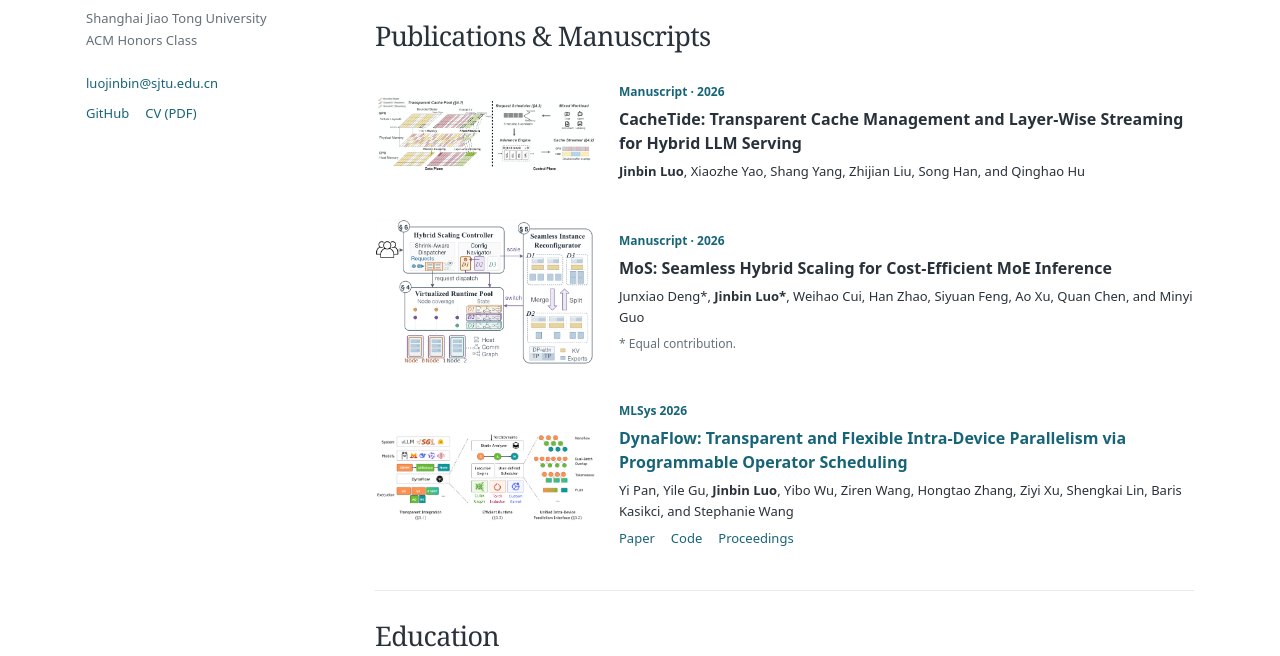
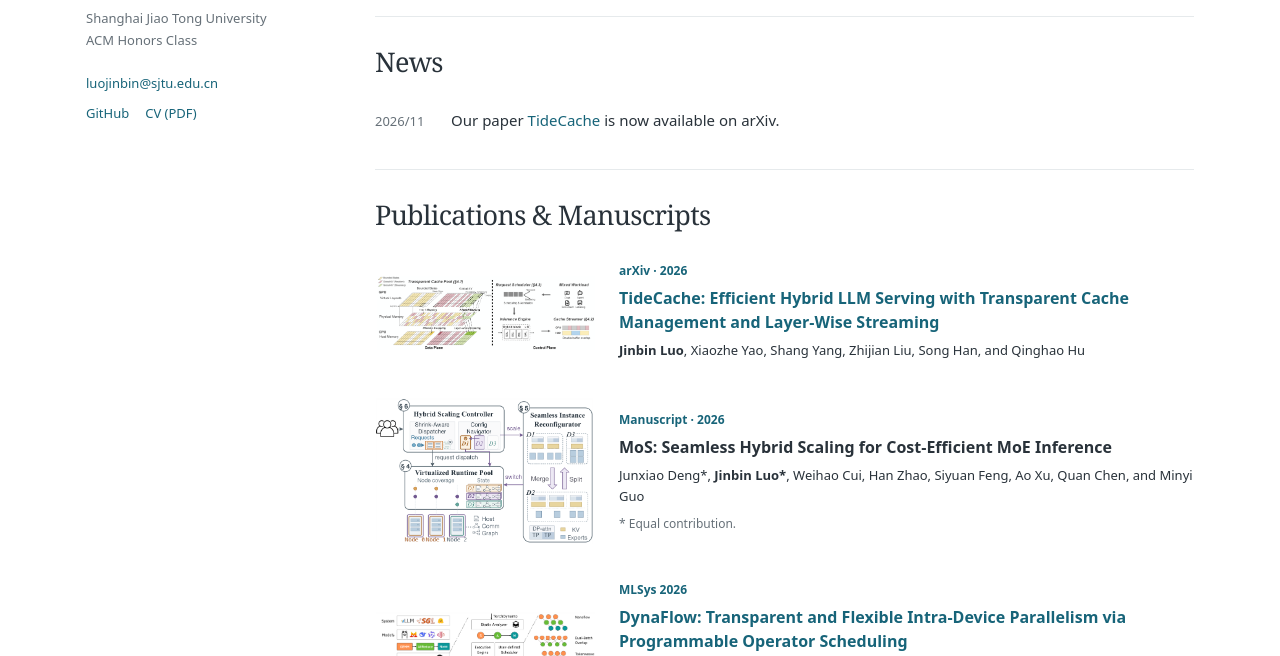
Before and after one commit to CrazyDave999/CrazyDave999.github.io, a plain HTML site: page index.html in a window 1280 px wide. Shown: the part 354-1010 px from the top of the page. Drawn offline with Linux system fonts and the light colour scheme.

Commit message:
Announce TideCache on arXiv, credit EPCC mentors and update CV

```diff
--- a/index.html
+++ b/index.html
@@ -31,17 +31,26 @@
     </aside>
     <main>
       <section id="about" aria-label="About me">
-        <p>I am a computer science undergraduate in the <a href="https://acm.sjtu.edu.cn/home">ACM Honors Class</a> at Shanghai Jiao Tong University, expecting to graduate in June 2027. In summer 2026, I was a research intern at <a href="https://hanlab.mit.edu/">MIT HAN Lab</a>, advised by <a href="https://hanlab.mit.edu/songhan">Prof. Song Han</a> and mentored by <a href="https://tonyhao.xyz/">Qinghao Hu</a>. Previously, I worked with <a href="https://www.cs.sjtu.edu.cn/~chen-quan/">Prof. Quan Chen</a> at SJTU’s EPCC Lab.</p>
+        <p>I am a computer science undergraduate in the <a href="https://acm.sjtu.edu.cn/home">ACM Honors Class</a> at Shanghai Jiao Tong University, expecting to graduate in June 2027. In summer 2026, I was a research intern at <a href="https://hanlab.mit.edu/">MIT HAN Lab</a>, advised by <a href="https://hanlab.mit.edu/songhan">Prof. Song Han</a> and mentored by <a href="https://tonyhao.xyz/">Qinghao Hu</a>. Previously, I worked with <a href="https://www.cs.sjtu.edu.cn/~chen-quan/">Prof. Quan Chen</a> at SJTU’s EPCC Lab, where <a href="https://mivenhan.github.io/">Han Zhao</a> and <a href="https://weihao-cui.com/">Weihao Cui</a> mentored me.</p>
         <p>My research interests lie in machine learning systems, with a focus on efficient and scalable inference for large language models. I am particularly interested in memory management and parallel execution for improving the performance and resource efficiency of LLM serving.</p>
         <p>I am applying to <strong>PhD programs starting in Fall 2027</strong>. I would be happy to discuss potential research fit and collaboration opportunities. Please feel free to <a href="mailto:luojinbin@sjtu.edu.cn">get in touch</a>.</p>
+      </section>
+      <section id="news">
+        <h2>News</h2>
+        <ul class="news-list">
+          <li>
+            <time datetime="2026-11">2026/11</time>
+            <span>Our paper <a href="https://arxiv.org/abs/2611.26619">TideCache</a> is now available on arXiv.</span>
+          </li>
+        </ul>
       </section>
       <section id="research">
         <h2>Publications &amp; Manuscripts</h2>
         <article class="publication">
-          <img class="overview" src="assets/cachetide-overview.png" alt="CacheTide overview showing the transparent cache pool, request scheduler, inference engine, and cache streamer" width="1359" height="459">
+          <img class="overview" src="assets/cachetide-overview.png" alt="TideCache overview showing the transparent cache pool, request scheduler, inference engine, and cache streamer" width="1359" height="459">
           <div>
-            <p class="venue">Manuscript · 2026</p>
-            <h3>CacheTide: Transparent Cache Management and Layer-Wise Streaming for Hybrid LLM Serving</h3>
+            <p class="venue">arXiv · 2026</p>
+            <h3><a href="https://arxiv.org/abs/2611.26619">TideCache: Efficient Hybrid LLM Serving with Transparent Cache Management and Layer-Wise Streaming</a></h3>
             <p class="authors"><strong>Jinbin Luo</strong>, Xiaozhe Yao, Shang Yang, Zhijian Liu, Song Han, and Qinghao Hu</p>
           </div>
         </article>
--- a/sitemap.xml
+++ b/sitemap.xml
@@ -1,4 +1,4 @@
 <?xml version="1.0" encoding="UTF-8"?>
 <urlset xmlns="http://www.sitemaps.org/schemas/sitemap/0.9">
-  <url><loc>https://crazydave999.github.io/</loc><lastmod>2026-11-07</lastmod></url>
+  <url><loc>https://crazydave999.github.io/</loc><lastmod>2026-11-25</lastmod></url>
 </urlset>
--- a/style.css
+++ b/style.css
@@ -49,3 +49,8 @@ section + section { margin-top: 36px; padding-top: 28px; border-top: 1px solid #
 }
 
 .education + .education { margin-top: 24px; }
+
+.news-list { list-style: none; margin: 0; padding: 0; }
+.news-list li { display: grid; grid-template-columns: 7ch 1fr; gap: 1rem; align-items: baseline; }
+.news-list time { font-size: 13px; color: var(--muted); font-variant-numeric: tabular-nums; }
+.news-list li + li { margin-top: .6rem; }
```
Also changed, not shown: 1 other file.
